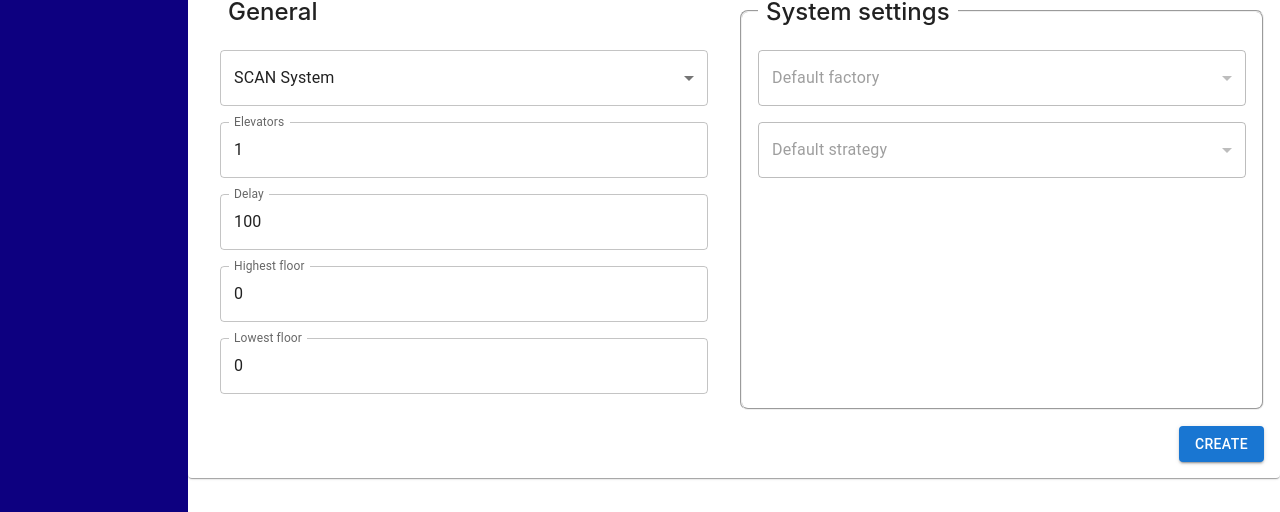
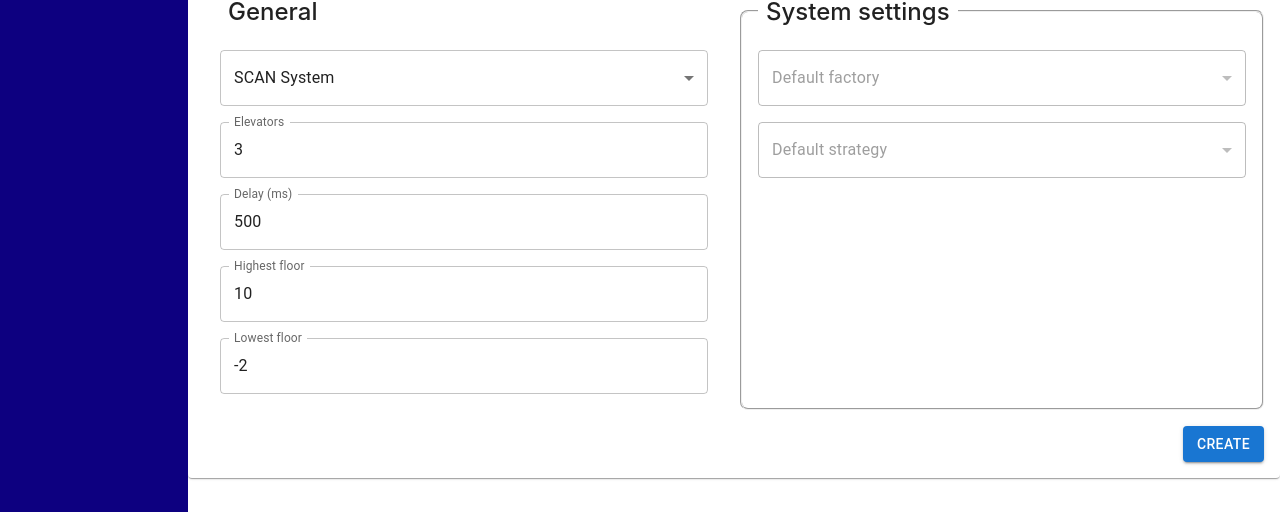
Before and after one commit to xramzesx/elevator-system, a React (Create React App) app in the folder client/: page /new in a window 1280 px wide. Shown: the part 202-714 px from the top of the page. Built offline with nearby package versions, Linux system fonts and the light colour scheme.

Commit message:
[client] add validation to SystemForm

```diff
--- a/client/src/pages/new/SystemForm.tsx
+++ b/client/src/pages/new/SystemForm.tsx
@@ -45,6 +45,21 @@ const FieldLegend = styled.legend`
     padding: .5rem;
 `
 
+const FormFooter = styled.div`
+    display: flex;
+    align-items: space-between;
+    width: 100%;
+`
+
+const ErrorMessage = styled.div`
+    min-height: 2rem;
+    color: red;
+    font-weight: 600;
+    width: 100%;
+    /* text-align: center; */
+    padding-left: 1rem;
+`
+
 const SystemForm = () => {
     const navigate = useNavigate()
 
@@ -52,12 +67,16 @@ const SystemForm = () => {
     const [factory, setFactory] = useState(ElevatorFactoryVariant.DEFAULT)
     const [strategy, setStrategy] = useState(ElevatorPickupStrategy.DEFAULT)
 
-    const [elevatorCount, setElevatorCount] = useState(1)
-    const [highestFloor, setHighestFloor] = useState(0)
-    const [lowestFloor, setLowestFloor] = useState(0)
-    const [delay, setDelay] = useState(100)
+    const [elevatorCount, setElevatorCount] = useState(3)
+    const [highestFloor, setHighestFloor] = useState(10)
+    const [lowestFloor, setLowestFloor] = useState(-2)
+    const [delay, setDelay] = useState(constants.elevator.minDelay)
 
     const [isLoading, setIsLoading] = useState(false)
+
+    const [errorMessage, setErrorMessage] = useState("")
+
+    //// HANDLERS ////
 
     const handleSystemChange = (event: SelectChangeEvent<ElevatorSystemVariant>) => {
         setSystem(event.target.value as ElevatorSystemVariant)
@@ -97,6 +116,26 @@ const SystemForm = () => {
 
     const handleSubmit = async (event: FormEvent<HTMLFormElement>) => {
         event.preventDefault()
+        setErrorMessage("")
+
+        /// VALIDATION ///
+
+        if ( elevatorCount < 1 || elevatorCount > 16 ) {
+            setErrorMessage("Elevator must be in range [1,16]")
+            return
+        }
+
+        if (highestFloor <= lowestFloor) {
+            setErrorMessage("Highest floor must be higher than lowest floor")
+            return;
+        }
+
+        if (delay < constants.elevator.minDelay) {
+            setErrorMessage(`Delay can't be below ${constants.elevator.minDelay}ms`)
+            return;
+        }
+
+        /// SEND REQUEST ///
 
         const config : SimulationConfig = {
             systemVariant : system,
@@ -126,6 +165,8 @@ const SystemForm = () => {
         navigate(`/simulation/${simulationId}`)
     }
 
+    //// RENDER ////
+
     return (
         <Paper>
             <Form onSubmit={handleSubmit}>
@@ -137,6 +178,7 @@ const SystemForm = () => {
                             onChange={handleSystemChange}
                         >
                             <MenuItem value={ElevatorSystemVariant.SCAN}>SCAN System</MenuItem>
+                            <MenuItem value={ElevatorSystemVariant.FCFS}>FCFS System</MenuItem>
                             <MenuItem value={ElevatorSystemVariant.CUSTOM}>Custom System</MenuItem>
                         </Select>
                         <TextField
@@ -148,7 +190,7 @@ const SystemForm = () => {
                         <TextField
                             value={delay}
                             inputProps={{ inputMode: 'numeric', pattern: '[0-9]*' }}
-                            label="Delay"
+                            label="Delay (ms)"
                             onChange={handleDelayChange}
                         />
                         <TextField
@@ -181,13 +223,21 @@ const SystemForm = () => {
                             disabled={system !== ElevatorSystemVariant.CUSTOM}
                         >
                             <MenuItem value={ElevatorPickupStrategy.DEFAULT}>Default strategy</MenuItem>
-                            <MenuItem value={ElevatorPickupStrategy.BCOST}>Best Cost strategy</MenuItem>
+                            <MenuItem value={ElevatorPickupStrategy.BEST_COST}>Best Cost strategy</MenuItem>
+                            <MenuItem value={ElevatorPickupStrategy.BALANCED_BEST_COST}>Balanced Best Cost strategy</MenuItem>
+                            <MenuItem value={ElevatorPickupStrategy.RANDOMIZED_BEST_COST}>Randomized Best Cost strategy</MenuItem>
+                            <MenuItem value={ElevatorPickupStrategy.LEAST_BUSY}>Least Busy strategy</MenuItem>
                         </Select>
                     </Field>
                 </FieldWrapper>
-                <Button type="submit" variant="contained" disabled={isLoading}>
-                    Create
-                </Button>
+                <FormFooter>
+                    <ErrorMessage>
+                        {errorMessage}
+                    </ErrorMessage>
+                    <Button type="submit" variant="contained" disabled={isLoading}>
+                        Create
+                    </Button>
+                </FormFooter>
             </Form>
         </Paper>
     )
```
